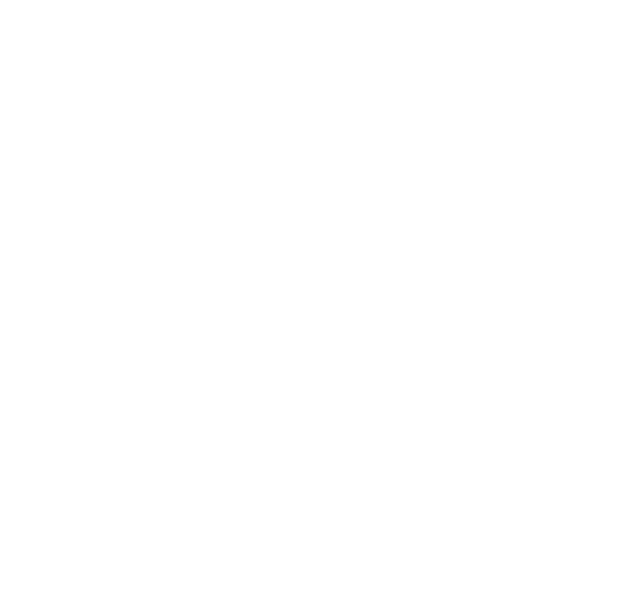
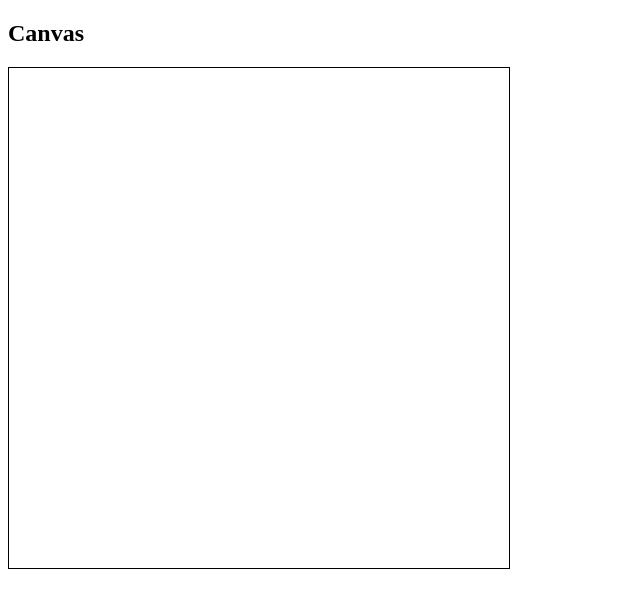
Before and after one commit to Alekh777/2d-box-collider-game, a plain HTML site: page index.html in a window 1280 px wide. Shown: the whole page, without its empty margins (0-640 px from the left). Drawn offline with Linux system fonts and the light colour scheme.

Commit message:
Add Canvas element

```diff
--- a/index.html
+++ b/index.html
@@ -5,8 +5,12 @@
     <meta http-equiv="X-UA-Compatible" content="IE=edge">
     <meta name="viewport" content="width=device-width, initial-scale=1.0">
     <title>2D Box Collider Game</title>
+    <link rel="stylesheet" href="style.css">
 </head>
 <body>
+    <h2>Canvas</h2>
+    <canvas id="myCanvas" width="500px" height="500px"></canvas>
 
+    <script src="./script.js"></script>
 </body>
 </html>
--- a/script.js
+++ b/script.js
@@ -0,0 +1,2 @@
+let myCanvas = document.querySelector('#myCanvas');
+let pen = myCanvas.getContext("2d");
--- a/style.css
+++ b/style.css
@@ -0,0 +1,8 @@
+*{
+    padding: 0;
+    box-sizing: border-box;
+}
+
+#myCanvas{
+    border: solid 1px black;
+}
```
